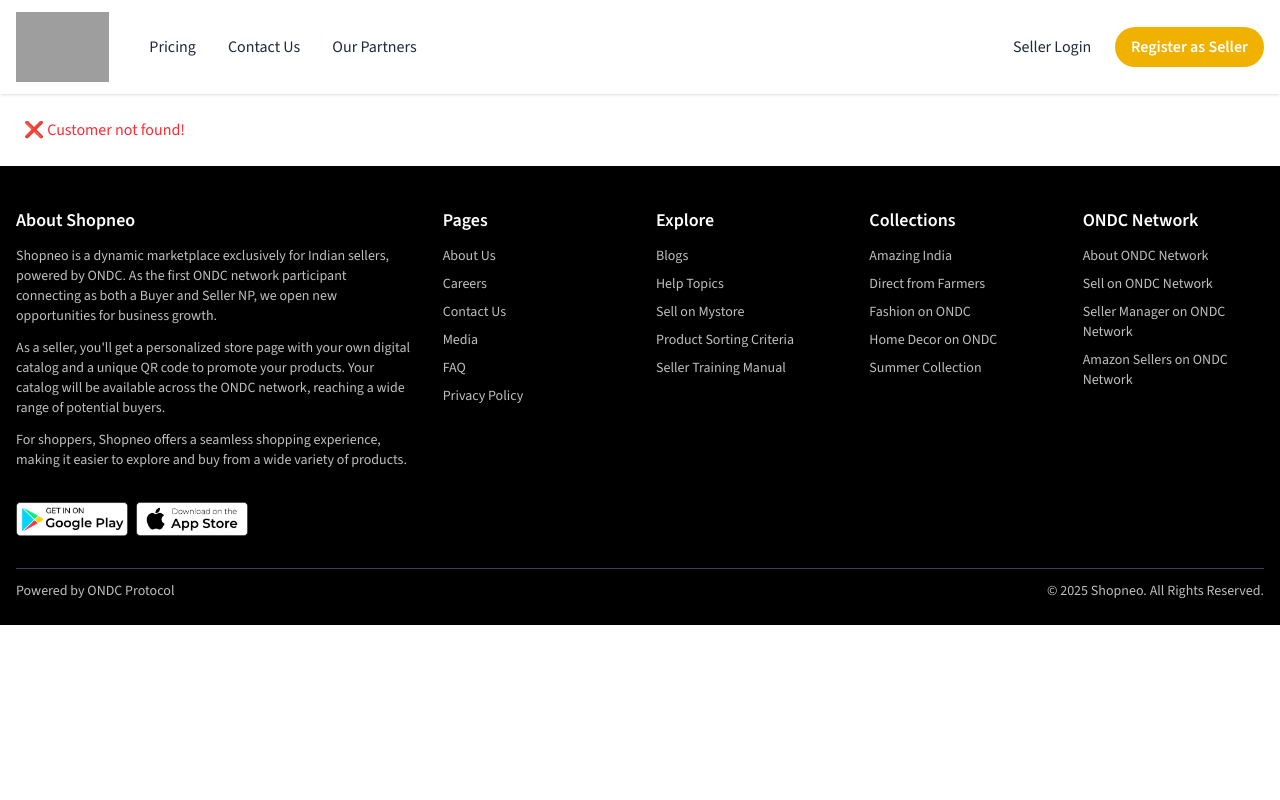
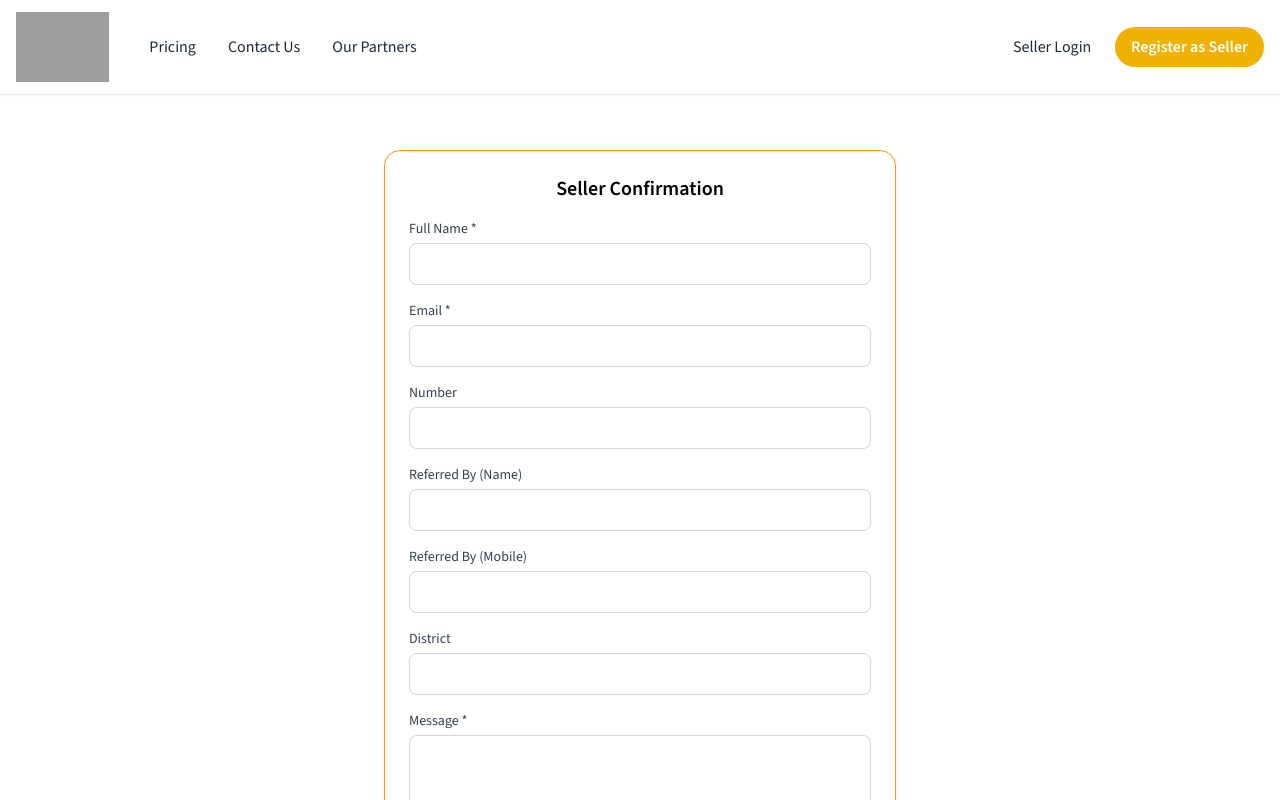
Before and after one commit to Acharya-Group/shopneo-next, a Next.js app: page /Seller-confirmation in a window 1280 px wide. Shown: the top 800 px of the page. Built offline with nearby package versions, Linux system fonts and the light colour scheme; grey boxes are pictures that could not be loaded.

Commit message:
form make for seller confiramtion

```diff
--- /dev/null
+++ b/app/Seller-confirmation/page.js
@@ -0,0 +1,11 @@
+import ConfirmationForm from "../../components/sellers/ConfirmationForm"
+
+const page = () => {
+  return (
+    <>
+    <ConfirmationForm/>
+    </>
+  )
+}
+
+export default page
--- a/app/[slug]/page.js
+++ b/app/[slug]/page.js
@@ -23,7 +23,7 @@
   );
 
   if (!customer) {
-    return <div className="p-6 text-red-500">❌ Customer not found!</div>;
+    return <div className="p-6 text-red-500 text-center py-20">❌ Page not found!</div>;
   }
 
   // ✅ Share handler
@@ -191,7 +191,7 @@
                   target="_blank"
                   className="px-4 py-2 bg-green-500 text-white rounded-lg text-sm"
                 >
-                  Order via WhatsApp
+                  Chat via WhatsApp
                 </Link>
               </SwiperSlide>
             ))}
--- a/components/Footer.tsx
+++ b/components/Footer.tsx
@@ -2,6 +2,7 @@
 import Image from "next/image";
 import Link from "next/link";
 import { pages, explore, collections, ondcNetwork, socialLinks } from "../data/common";
+import { link } from "fs";
 export default function Footer() {
 
   return (
@@ -74,10 +75,10 @@
                {explore.map((item, i) => (
     <li key={i}>
       <Link
-                    href="#"
+        href={item.url}
         className="transition-all duration-300 opacity-75 hover:text-yellow-400 hover:opacity-100"
       >
-                    {item}
+        {item.title}
       </Link>
     </li>
   ))}
@@ -91,10 +92,10 @@
               {collections.map((item, i) => (
                 <li key={i}>
                   <Link
-                    href="#"
+                    href={item.url}
                     className="transition-all duration-300 opacity-75 hover:text-yellow-400 hover:opacity-100"
                   >
-                    {item}
+                   {item.title}
                   </Link>
                 </li>
               ))}
@@ -108,10 +109,10 @@
               {ondcNetwork.map((item, i) => (
                 <li key={i}>
                   <Link
-                    href="#"
+                    href={item.url}
                     className="transition-all duration-300 opacity-75 hover:text-yellow-400 hover:opacity-100"
                   >
-                    {item}
+                     {item.title}
                   </Link>
                 </li>
               ))}
--- /dev/null
+++ b/components/sellers/ConfirmationForm.tsx
@@ -0,0 +1,199 @@
+"use client";
+import React, { useState } from "react";
+
+const ConfirmationForm = () => {
+  const [formData, setFormData] = useState({
+    name: "",
+    email: "",
+    number: "",
+    refBy: "",
+    refByMobile: "",
+    dist: "",
+    message: "",
+  });
+
+  const [success, setSuccess] = useState(false);
+
+  // Handle input changes
+  const handleChange = (
+    e: React.ChangeEvent<HTMLInputElement | HTMLTextAreaElement>
+  ) => {
+    setFormData({ ...formData, [e.target.name]: e.target.value });
+  };
+
+  // Handle form submit
+  const handleSubmit = async (e: React.FormEvent<HTMLFormElement>) => {
+    e.preventDefault();
+
+    try {
+      const res = await fetch(`https://formsubmit.co/ajax/sumitkhan.dhana@gmail.com`, {
+        method: "POST",
+        headers: { "Content-Type": "application/json" },
+        body: JSON.stringify(formData),
+      });
+
+      if (res.ok) {
+        setSuccess(true);
+        // reset fields
+        setFormData({
+          name: "",
+          email: "",
+          number: "",
+          refBy: "",
+          refByMobile: "",
+          dist: "",
+          message: "",
+        });
+      } else {
+        alert("Something went wrong. Please try again.");
+      }
+    } catch (err) {
+      console.error(err);
+      alert("Error submitting form");
+    }
+  };
+
+  return (
+    <div className="container mx-auto my-10 p-4">
+      <form
+        onSubmit={handleSubmit}
+        className="max-w-lg mx-auto bg-white shadow-md border-amber-500 border rounded-2xl p-6 space-y-4"
+      >
+        <h2 className="text-center font-semibold text-xl">Seller Confirmation</h2>
+
+        {/* Name */}
+        <div>
+          <label htmlFor="name" className="block text-sm font-medium text-gray-700">
+            Full Name *
+          </label>
+          <input
+            type="text"
+            id="name"
+            name="name"
+            required
+            value={formData.name}
+            onChange={handleChange}
+            className="mt-1 block w-full rounded-lg border border-gray-300 px-3 py-2 focus:ring-2 focus:ring-blue-500 focus:outline-none"
+          />
+        </div>
+
+        {/* Email */}
+        <div>
+          <label htmlFor="email" className="block text-sm font-medium text-gray-700">
+            Email *
+          </label>
+          <input
+            type="email"
+            id="email"
+            name="email"
+            required
+            value={formData.email}
+            onChange={handleChange}
+            className="mt-1 block w-full rounded-lg border border-gray-300 px-3 py-2 focus:ring-2 focus:ring-blue-500 focus:outline-none"
+          />
+        </div>
+        {/*  Number */}
+        <div>
+          <label htmlFor="number" className="block text-sm font-medium text-gray-700">
+            Number
+          </label>
+          <input
+            type="tel"
+            id="number"
+            name="number"
+            value={formData.number}
+            onChange={handleChange}
+            className="mt-1 block w-full rounded-lg border border-gray-300 px-3 py-2 focus:ring-2 focus:ring-blue-500 focus:outline-none"
+          />
+        </div>
+
+        {/* Ref By */}
+        <div>
+          <label htmlFor="refBy" className="block text-sm font-medium text-gray-700">
+            Referred By (Name)
+          </label>
+          <input
+            type="text"
+            id="refBy"
+            name="refBy"
+            value={formData.refBy}
+            onChange={handleChange}
+            className="mt-1 block w-full rounded-lg border border-gray-300 px-3 py-2 focus:ring-2 focus:ring-blue-500 focus:outline-none"
+          />
+        </div>
+
+        {/* Ref By Mobile */}
+        <div>
+          <label htmlFor="refByMobile" className="block text-sm font-medium text-gray-700">
+            Referred By (Mobile)
+          </label>
+          <input
+            type="tel"
+            id="refByMobile"
+            name="refByMobile"
+            value={formData.refByMobile}
+            onChange={handleChange}
+            className="mt-1 block w-full rounded-lg border border-gray-300 px-3 py-2 focus:ring-2 focus:ring-blue-500 focus:outline-none"
+          />
+        </div>
+
+        {/* District */}
+        <div>
+          <label htmlFor="dist" className="block text-sm font-medium text-gray-700">
+            District
+          </label>
+          <input
+            type="text"
+            id="dist"
+            name="dist"
+            value={formData.dist}
+            onChange={handleChange}
+            className="mt-1 block w-full rounded-lg border border-gray-300 px-3 py-2 focus:ring-2 focus:ring-blue-500 focus:outline-none"
+          />
+        </div>
+
+        {/* Message */}
+        <div>
+          <label htmlFor="message" className="block text-sm font-medium text-gray-700">
+            Message *
+          </label>
+          <textarea
+            id="message"
+            name="message"
+            required
+            rows={4}
+            value={formData.message}
+            onChange={handleChange}
+            className="mt-1 block w-full rounded-lg border border-gray-300 px-3 py-2 focus:ring-2 focus:ring-blue-500 focus:outline-none"
+          />
+        </div>
+
+        {/* Submit */}
+        <button
+          type="submit"
+          className="w-full bg-yellow-500 cursor-pointer hover:bg-yellow-400 text-white font-medium py-2 px-4 rounded-lg transition"
+        >
+          Submit
+        </button>
+      </form>
+
+      {/* Success Popup */}
+      {success && (
+        <div className="fixed inset-0 flex items-center justify-center bg-black bg-opacity-50">
+          <div className="bg-white p-6 rounded-xl shadow-lg text-center space-y-4">
+            <h3 className="text-green-600 font-semibold text-lg">✅ Success!</h3>
+            <p>Your message has been sent successfully.</p>
+            <button
+              onClick={() => setSuccess(false)}
+              className="px-4 py-2 bg-yellow-500 text-white rounded-lg hover:bg-yellow-400"
+            >
+              Close
+            </button>
+          </div>
+        </div>
+      )}
+    </div>
+  );
+};
+
+export default ConfirmationForm;
--- a/data/common.js
+++ b/data/common.js
@@ -122,14 +122,29 @@
   ];
 
   export const pages = ["About Us", "Careers", "Contact Us", "Media", "FAQ", "Privacy Policy"];
-  export const explore = ["Blogs", "Help Topics", "Sell on Mystore", "Product Sorting Criteria", "Seller Training Manual"];
-  export const collections = ["Amazing India", "Direct from Farmers", "Fashion on ONDC", "Home Decor on ONDC", "Summer Collection"];
-  export const ondcNetwork = [
-    "About ONDC Network",
-    "Sell on ONDC Network",
-    "Seller Manager on ONDC Network",
-    "Amazon Sellers on ONDC Network",
-  ];
+ export const explore = [
+  { title: "Blogs", url: "/blogs" },
+  { title: "Help Topics", url: "/help-topics" },
+  { title: "Sell on Shopneo", url: "/sell" },
+  { title: "Product Sorting Criteria", url: "/product-sorting" },
+  { title: "Seller Training Manual", url: "/training-manual" },
+  { title: "Seller Confirmation Form", url: "/Seller-confirmation" },
+];
+
+export const collections = [
+  { title: "Amazing India", url: "/collections/amazing-india" },
+  { title: "Direct from Farmers", url: "/collections/farmers" },
+  { title: "Fashion on ONDC", url: "/collections/fashion" },
+  { title: "Home Decor on ONDC", url: "/collections/home-decor" },
+  { title: "Summer Collection", url: "/collections/summer" },
+];
+
+export const ondcNetwork = [
+  { title: "About ONDC Network", url: "/ondc/about" },
+  { title: "Sell on ONDC Network", url: "/ondc/sell" },
+  { title: "Seller Manager on ONDC Network", url: "/ondc/seller-manager" },
+  { title: "Amazon Sellers on ONDC Network", url: "/ondc/amazon-sellers" },
+];
 
 
 //   grow us
--- a/data/customers.js
+++ b/data/customers.js
@@ -91,7 +91,6 @@
   },
 ],
 
-
     businessHours: {
       monday: "10:00 AM - 8:00 PM",
       tuesday: "10:00 AM - 8:00 PM",
@@ -102,6 +101,4 @@
       sunday: "Closed",
     },
   },
-
-
 ];
```
Lines whose indentation alone changed are shown as unchanged.
